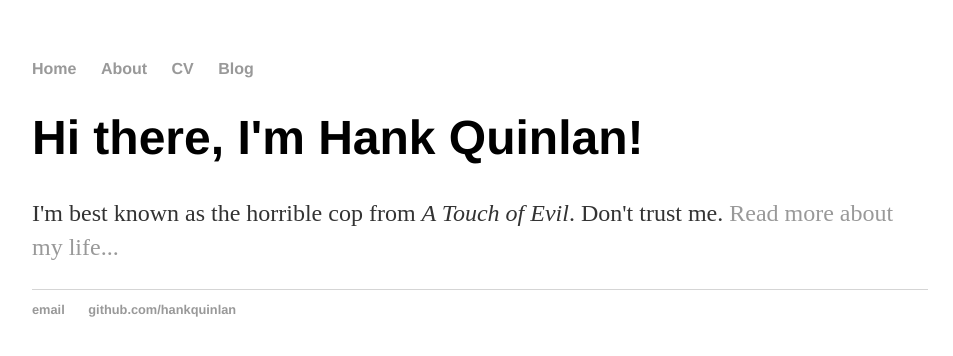
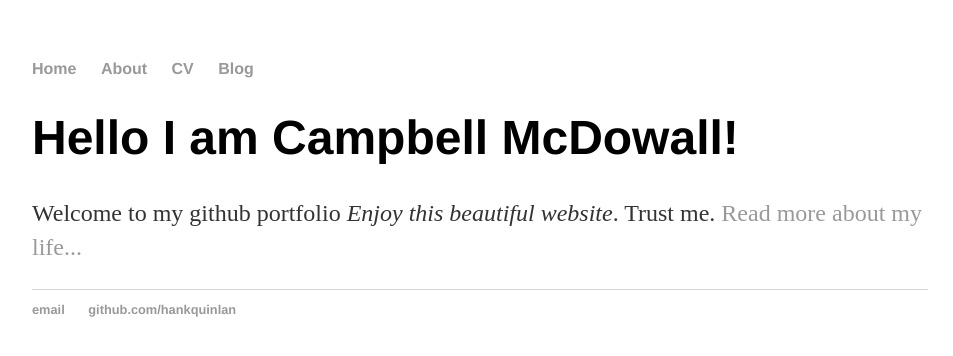
Before and after one commit to CampbellMcDowall/CampbellMcDowall.github.io, a Jekyll site: the page built from index.html, in a window 1280 px wide. Shown: the top 356 px of the page, without its empty margins (160-1113 px from the left). Built offline with Jekyll 4.4.1, drawn with Linux system fonts in a browser that asks for light colours.

Commit message:
Update index.html

```diff
--- a/index.html
+++ b/index.html
@@ -4,6 +4,6 @@ title: Campbell McDowall's Github Portfolio
 ---
 
 		<div class="blurb">
-			<h1>Hi there, I'm Hank Quinlan!</h1>
-			<p>I'm best known as the horrible cop from <em>A Touch of Evil</em>. Don't trust me. <a href="/about">Read more about my life...</a></p>
+			<h1>Hello I am Campbell McDowall!</h1>
+			<p>Welcome to my github portfolio  <em>Enjoy this beautiful website</em>. Trust me. <a href="/about">Read more about my life...</a></p>
 		</div>
```
